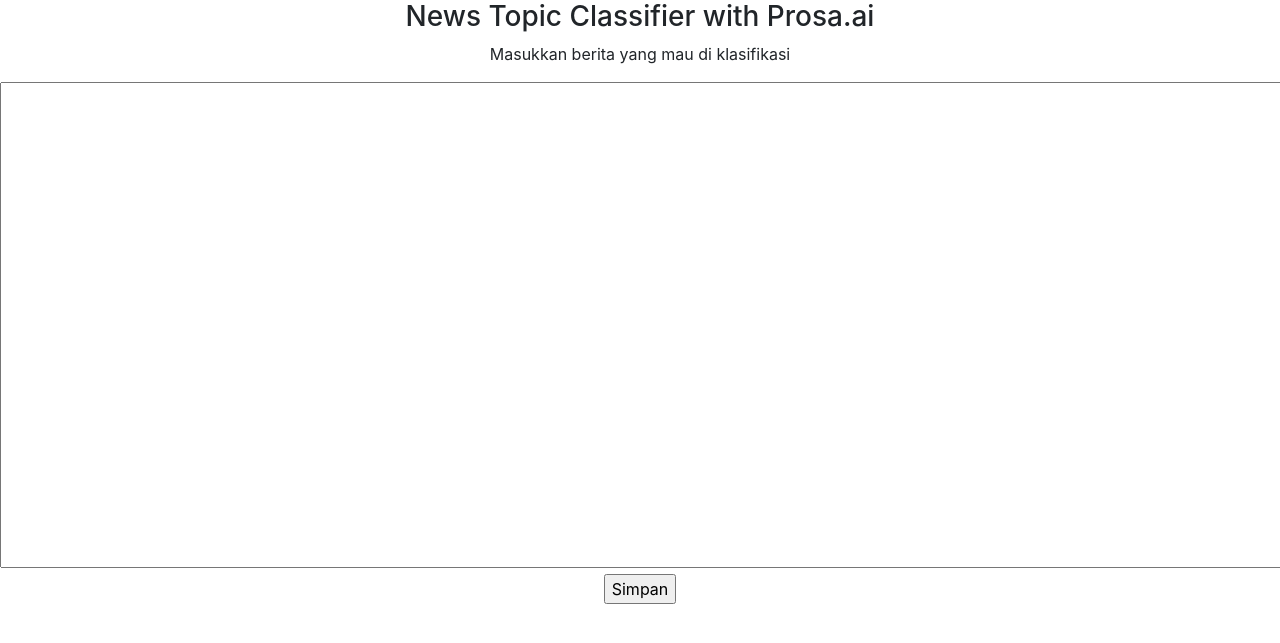
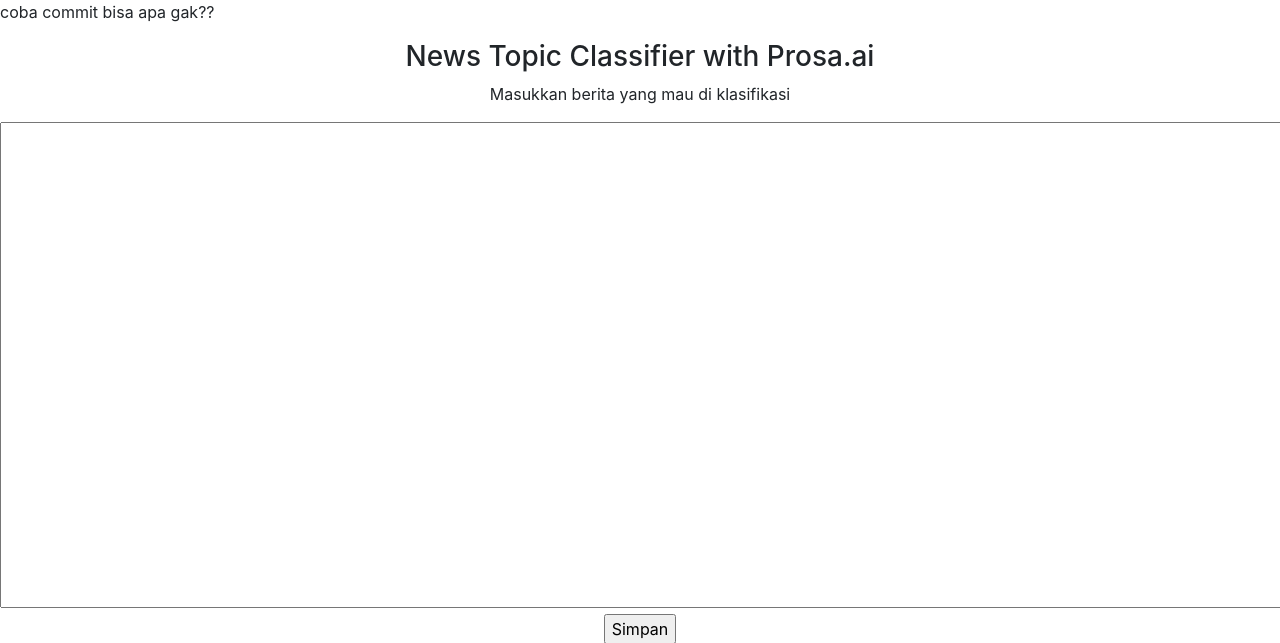
Before and after one commit to NikkiRufiansya/Tugas-IR-2018, a CodeIgniter app: page /database/ in a window 1280 px wide; the page is wider, and only the part inside the window is pictured. Shown: the top 643 px of that part. Run offline with CodeIgniter, Linux system fonts and the light colour scheme.

Commit message:
coba commit

```diff
--- a/application/views/form_berita.php
+++ b/application/views/form_berita.php
@@ -11,7 +11,7 @@
     <title>News Topic Classifier with Prosa.ai</title>
 </head>
 <body>
-
+    <p>coba commit bisa apa gak??</p>
     <center>
         <h3>News Topic Classifier with Prosa.ai</h3>
         <p>Masukkan berita yang mau di klasifikasi</p>
```
